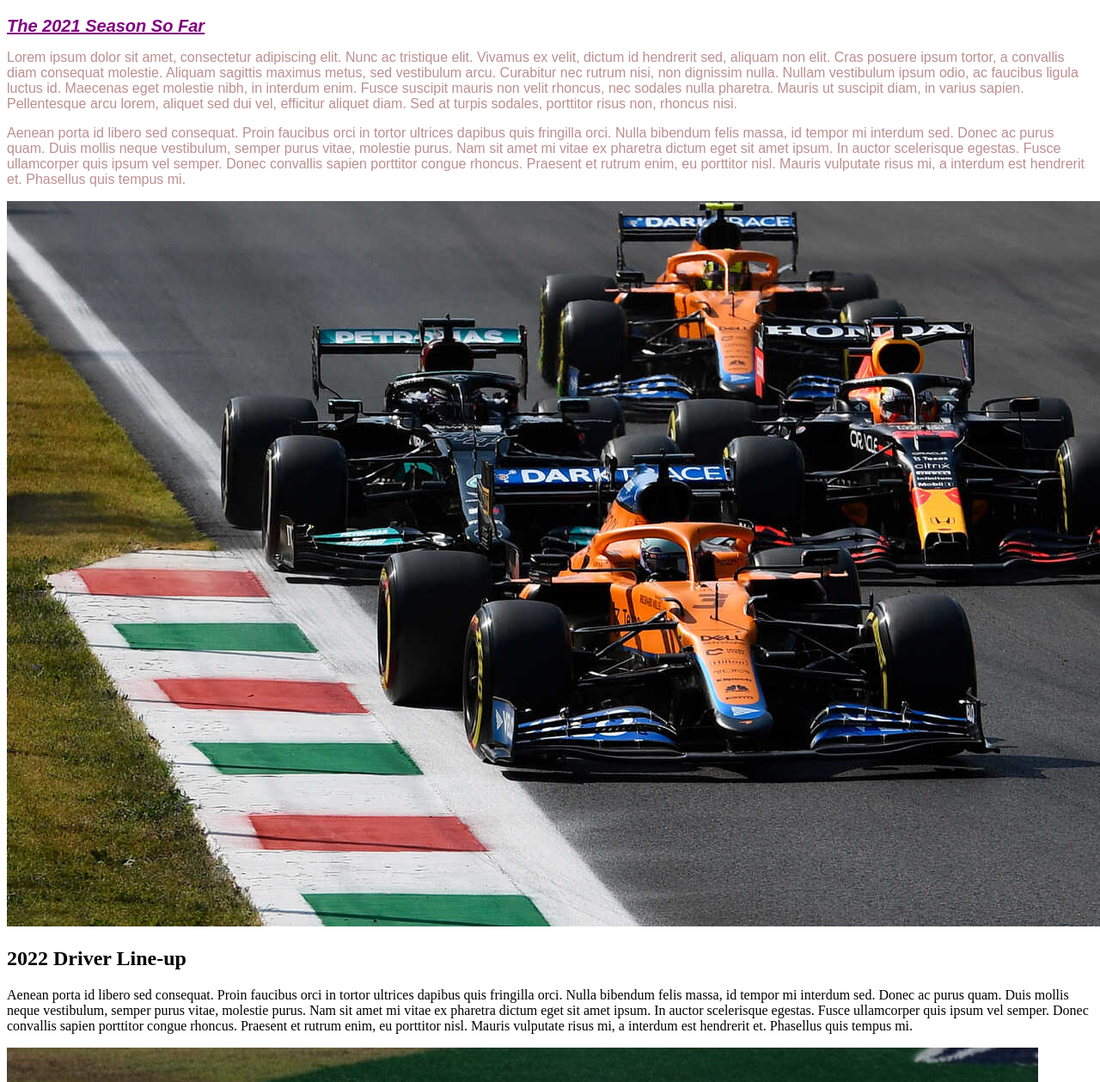
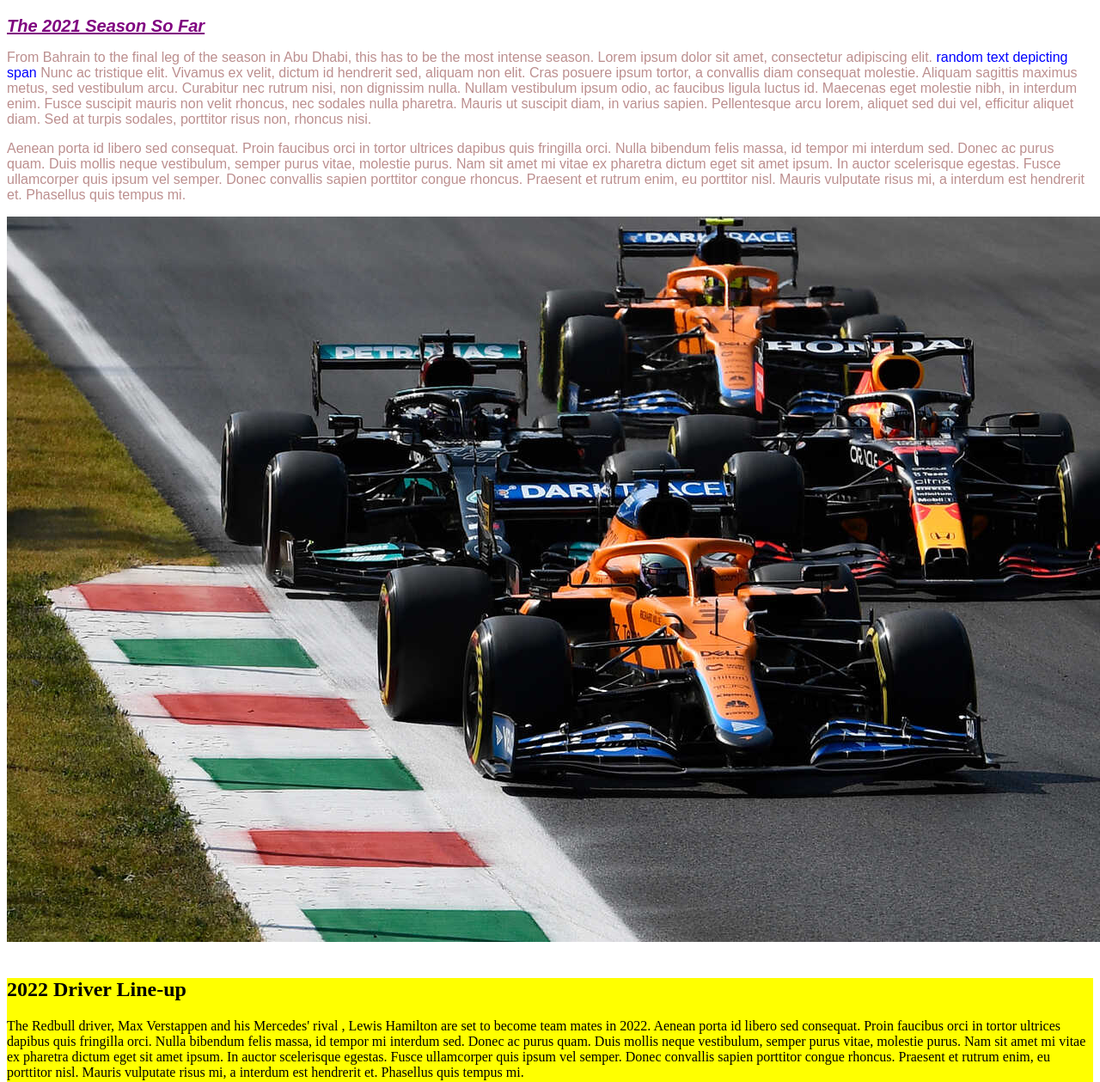
Before and after one commit to Sharon-Korir/news-article, a plain HTML site: page index.html in a window 1280 px wide. Shown: the part 61-1320 px from the top of the page at 86% size. Drawn offline with Linux system fonts and the light colour scheme.

Commit message:
create spans and divs on stylesheet

```diff
--- a/css/styles.css
+++ b/css/styles.css
@@ -15,3 +15,12 @@ img.introduction {
   align-self: center;
 
 }
+.important {
+  color: red;
+}
+.unimportant {
+  color: blue;
+}
+.hamilton {
+  background-color: yellow;
+}
--- a/index.html
+++ b/index.html
@@ -9,13 +9,17 @@
 </head>
 <body>
   <h1>F1 FAKE NEWS!</h1>
+  <div class="important">
   <h2 class="introduction">The 2021 Season So Far</h2>
-  <p class="introduction">Lorem ipsum dolor sit amet, consectetur adipiscing elit. Nunc ac tristique elit. Vivamus ex velit, dictum id hendrerit sed, aliquam non elit. Cras posuere ipsum tortor, a convallis diam consequat molestie. Aliquam sagittis maximus metus, sed vestibulum arcu. Curabitur nec rutrum nisi, non dignissim nulla. Nullam vestibulum ipsum odio, ac faucibus ligula luctus id. Maecenas eget molestie nibh, in interdum enim. Fusce suscipit mauris non velit rhoncus, nec sodales nulla pharetra. Mauris ut suscipit diam, in varius sapien. Pellentesque arcu lorem, aliquet sed dui vel, efficitur aliquet diam. Sed at turpis sodales, porttitor risus non, rhoncus nisi.</p>
+  <p class="introduction">From Bahrain to the final leg of the season in Abu Dhabi, this has to be the most intense season. Lorem ipsum dolor sit amet, consectetur adipiscing elit. <span class="unimportant">random text depicting span</span> Nunc ac tristique elit. Vivamus ex velit, dictum id hendrerit sed, aliquam non elit. Cras posuere ipsum tortor, a convallis diam consequat molestie. Aliquam sagittis maximus metus, sed vestibulum arcu. Curabitur nec rutrum nisi, non dignissim nulla. Nullam vestibulum ipsum odio, ac faucibus ligula luctus id. Maecenas eget molestie nibh, in interdum enim. Fusce suscipit mauris non velit rhoncus, nec sodales nulla pharetra. Mauris ut suscipit diam, in varius sapien. Pellentesque arcu lorem, aliquet sed dui vel, efficitur aliquet diam. Sed at turpis sodales, porttitor risus non, rhoncus nisi.</p>
   <p class="introduction">Aenean porta id libero sed consequat. Proin faucibus orci in tortor ultrices dapibus quis fringilla orci. Nulla bibendum felis massa, id tempor mi interdum sed. Donec ac purus quam. Duis mollis neque vestibulum, semper purus vitae, molestie purus. Nam sit amet mi vitae ex pharetra dictum eget sit amet ipsum. In auctor scelerisque egestas. Fusce ullamcorper quis ipsum vel semper. Donec convallis sapien porttitor congue rhoncus. Praesent et rutrum enim, eu porttitor nisl. Mauris vulputate risus mi, a interdum est hendrerit et. Phasellus quis tempus mi.</p>
   <img src="images/2021season.jpg" alt="a photo of the mclaren f1 car" class="introduction">
+  </div>
   <br>
+  <div class="hamilton">
   <h2>2022 Driver Line-up</h2>
-  <p>Aenean porta id libero sed consequat. Proin faucibus orci in tortor ultrices dapibus quis fringilla orci. Nulla bibendum felis massa, id tempor mi interdum sed. Donec ac purus quam. Duis mollis neque vestibulum, semper purus vitae, molestie purus. Nam sit amet mi vitae ex pharetra dictum eget sit amet ipsum. In auctor scelerisque egestas. Fusce ullamcorper quis ipsum vel semper. Donec convallis sapien porttitor congue rhoncus. Praesent et rutrum enim, eu porttitor nisl. Mauris vulputate risus mi, a interdum est hendrerit et. Phasellus quis tempus mi.</p>
+  <p> The Redbull driver, Max Verstappen and his Mercedes' rival , Lewis Hamilton are set to become team mates in 2022. Aenean porta id libero sed consequat. Proin faucibus orci in tortor ultrices dapibus quis fringilla orci. Nulla bibendum felis massa, id tempor mi interdum sed. Donec ac purus quam. Duis mollis neque vestibulum, semper purus vitae, molestie purus. Nam sit amet mi vitae ex pharetra dictum eget sit amet ipsum. In auctor scelerisque egestas. Fusce ullamcorper quis ipsum vel semper. Donec convallis sapien porttitor congue rhoncus. Praesent et rutrum enim, eu porttitor nisl. Mauris vulputate risus mi, a interdum est hendrerit et. Phasellus quis tempus mi.</p>
   <img src="images/monza.jpg" alt="a photo of max and lewis' collision in monza">
+  </div>
 </body>
 </html>
```
